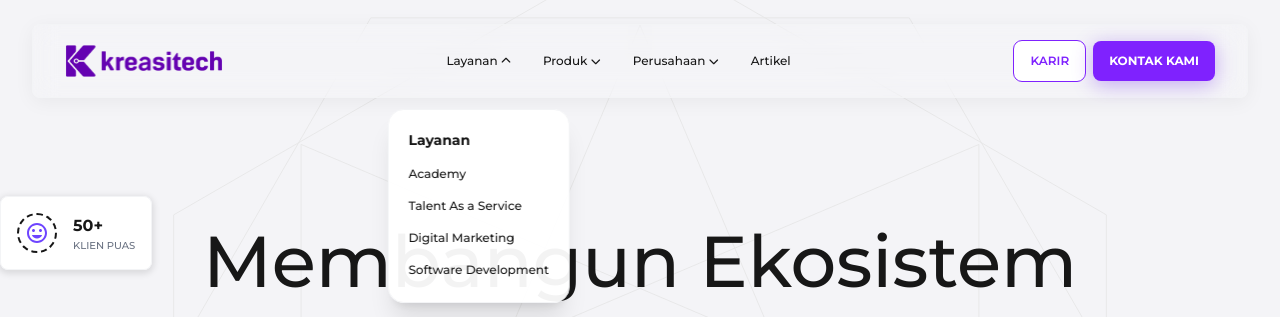
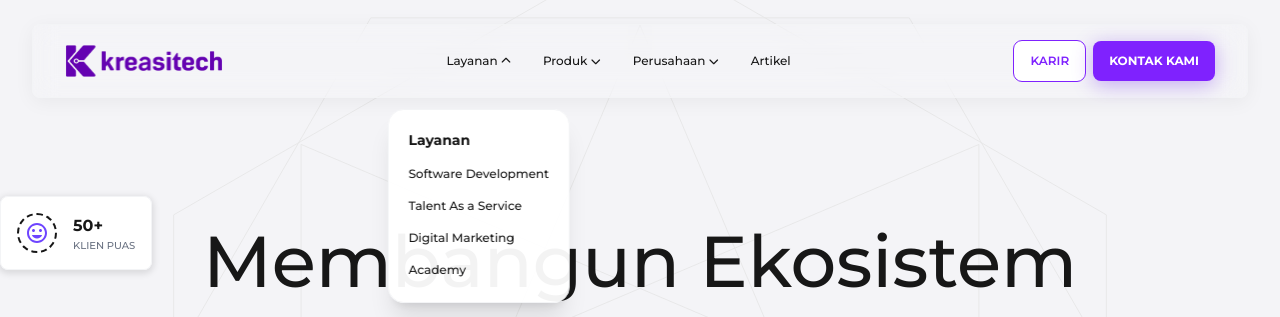
Before and after one commit to septa-cyber/compro-kreasitech, a Next.js app: page / in a window 1280 px wide. Both pictures are taken after a click on the button "Layanan". Shown: the top 317 px of the page. Built offline with nearby package versions, Linux system fonts and the light colour scheme.

Commit message:
feat: Add Navbar component with responsive design, dynamic dropdowns, and scroll-based styling.

```diff
--- a/components/Navbar.tsx
+++ b/components/Navbar.tsx
@@ -94,10 +94,10 @@ export default function Navbar() {
                                     <div className="bg-white/95 backdrop-blur-md border border-gray-100 shadow-xl rounded-2xl overflow-hidden p-5 text-text-light">
                                         <h4 className="font-bold text-sm mb-3 text-left whitespace-nowrap text-text-light">Layanan</h4>
                                         <ul className="space-y-2 text-xs text-text-light-muted text-left whitespace-nowrap">
-                                            <li><Link href="/academy" className="dropdown-item block py-1 text-text-light">Academy</Link></li>
+                                            <li><Link href="/services/software-development" className="dropdown-item block py-1 text-text-light">Software Development</Link></li>
                                             <li><Link href="/taas" className="dropdown-item block py-1 text-text-light">Talent As a Service</Link></li>
                                             <li><Link href="/services/digital-marketing" className="dropdown-item block py-1 text-text-light">Digital Marketing</Link></li>
-                                            <li><Link href="/services/software-development" className="dropdown-item block py-1 text-text-light">Software Development</Link></li>
+                                            <li><Link href="/academy" className="dropdown-item block py-1 text-text-light">Academy</Link></li>
                                         </ul>
                                     </div>
                                 </div>
```
